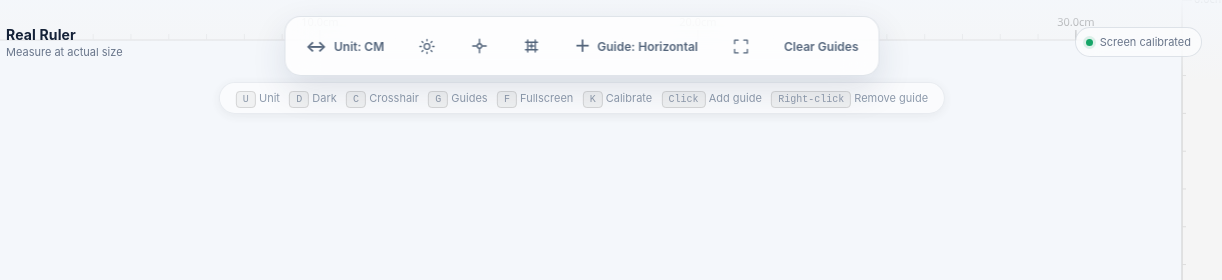
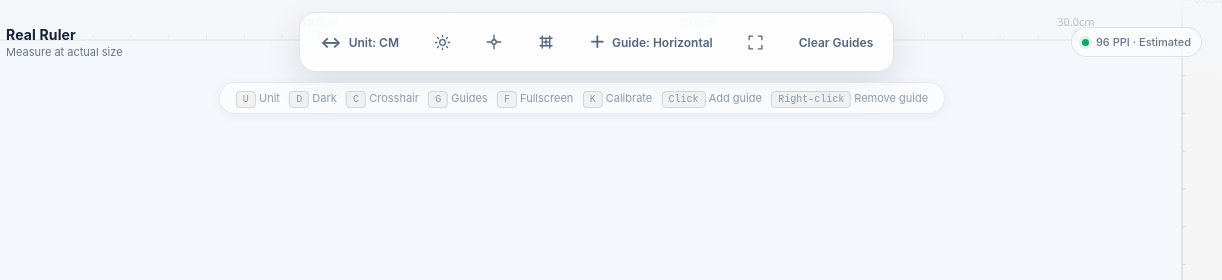
Before and after one commit to compilelabs-tech/real-online-ruler, an Astro site: page /ar in a window 1280 px wide. Shown: the top 280 px of the page, 58-1280 px from the left. Built offline with nearby package versions, Linux system fonts and the light colour scheme; Astro itself is replaced by a stand-in of ours; no server answers.

Commit message:
feat: enhance Ruler component controls and improve header status accessibility

```diff
--- a/src/components/Ruler.svelte
+++ b/src/components/Ruler.svelte
@@ -671,18 +671,6 @@
         <span>Measure at actual size</span>
       </div>
     </div>
-    <div class="header-status" aria-label="Ruler status">
-      <span class="status-dot"></span>
-      <span>Screen calibrated</span>
-    </div>
-  </header>
-
-  <div id="crosshair" class="crosshair" aria-hidden="true">
-    <div class="crosshair-h"></div>
-    <div class="crosshair-v"></div>
-  </div>
-
-  <div id="coords" class="coords" aria-live="polite" aria-atomic="true"></div>
 
     <div class="controls" role="toolbar" aria-label="Ruler controls">
       <button id="unit-btn" class="control-btn text-control unit-control" aria-label="Cycle units (U)" title="Change measurement unit"></button>
@@ -715,6 +703,19 @@
       </button>
       <button id="clear-guides-btn" class="control-btn" aria-label="Clear all guides" title="Clear all guide lines" onclick={clearAllGuides}>Clear Guides</button>
     </div>
+
+    <button class="header-status" type="button" aria-label="Open screen calibration" title="Open screen calibration" onclick={() => window.dispatchEvent(new CustomEvent('open-calibration'))}>
+      <span class="status-dot"></span>
+      <span>{calibration.method ? `${calibration.dpi} PPI · Calibrated` : '96 PPI · Estimated'}</span>
+    </button>
+  </header>
+
+  <div id="crosshair" class="crosshair" aria-hidden="true">
+    <div class="crosshair-h"></div>
+    <div class="crosshair-v"></div>
+  </div>
+
+  <div id="coords" class="coords" aria-live="polite" aria-atomic="true"></div>
 
   <!-- Screen reader announcer -->
   <div id="sr-announcer" aria-live="polite" aria-atomic="true" class="sr-only"></div>
@@ -758,6 +759,7 @@
     display: flex;
     align-items: center;
     justify-content: space-between;
+    gap: 18px;
     min-height: 64px;
     padding: 10px 20px;
     pointer-events: none;
@@ -783,14 +785,33 @@
     gap: 2px;
   }
 
+  .header-status {
+    gap: 7px;
+    padding: 7px 10px;
+    border: 1px solid rgba(106, 125, 151, 0.2);
+    border-radius: 999px;
+    background: rgba(255, 255, 255, 0.58);
+    backdrop-filter: blur(12px);
+    color: #68758a;
+    cursor: pointer;
+    font: 500 11px 'Inter', 'Segoe UI', sans-serif;
+    pointer-events: auto;
+    transition: background 0.15s ease, border-color 0.15s ease, transform 0.15s ease;
+  }
+
+  .header-status:hover {
+    border-color: rgba(23, 105, 232, 0.35);
+    background: rgba(255, 255, 255, 0.86);
+    transform: translateY(-1px);
+  }
+
   .brand-lockup strong {
     color: #152238;
     font-size: 14px;
     letter-spacing: 0.01em;
   }
 
-  .brand-lockup span:not(.brand-mark),
-  .header-status {
+  .brand-lockup span:not(.brand-mark) {
     color: #68758a;
     font-size: 11px;
   }
@@ -799,9 +820,12 @@
     color: #f4f7fb;
   }
 
-  :global(.dark) .brand-lockup span:not(.brand-mark),
-  :global(.dark) .header-status {
+  :global(.dark) .brand-lockup span:not(.brand-mark) {
     color: #a9b6c8;
+  }
+
+  :global(.dark) .header-status:hover {
+    background: rgba(31, 53, 84, 0.9);
   }
 
   .brand-mark {
@@ -815,15 +839,6 @@
     color: #1463e8;
     font-size: 16px;
     font-weight: 800;
-  }
-
-  .header-status {
-    gap: 7px;
-    padding: 7px 10px;
-    border: 1px solid rgba(106, 125, 151, 0.2);
-    border-radius: 999px;
-    background: rgba(255, 255, 255, 0.58);
-    backdrop-filter: blur(12px);
   }
 
   :global(.dark) .header-status {
@@ -889,10 +904,10 @@
   }
 
   .controls {
-    position: fixed;
-    top: 16px;
-    left: 50%;
-    transform: translateX(-50%);
+    position: relative;
+    top: auto;
+    left: auto;
+    transform: none;
     display: flex;
     gap: 8px;
     padding: 7px;
@@ -902,10 +917,12 @@
     box-shadow: 0 14px 35px rgba(30, 52, 82, 0.12);
     backdrop-filter: blur(18px);
     z-index: 20;
+    pointer-events: auto;
     flex-wrap: wrap;
     justify-content: center;
     width: max-content;
     max-width: calc(100vw - 32px);
+    flex: 0 1 auto;
   }
 
   :global(.dark) .controls {
@@ -1050,8 +1067,11 @@
 
   @media (max-width: 480px) {
     .controls {
+      position: fixed;
       bottom: 8px;
       top: auto;
+      left: 50%;
+      transform: translateX(-50%);
       display: grid;
       grid-template-columns: repeat(4, minmax(0, 1fr));
       width: calc(100% - 16px);
```
Lines whose indentation alone changed are shown as unchanged.
